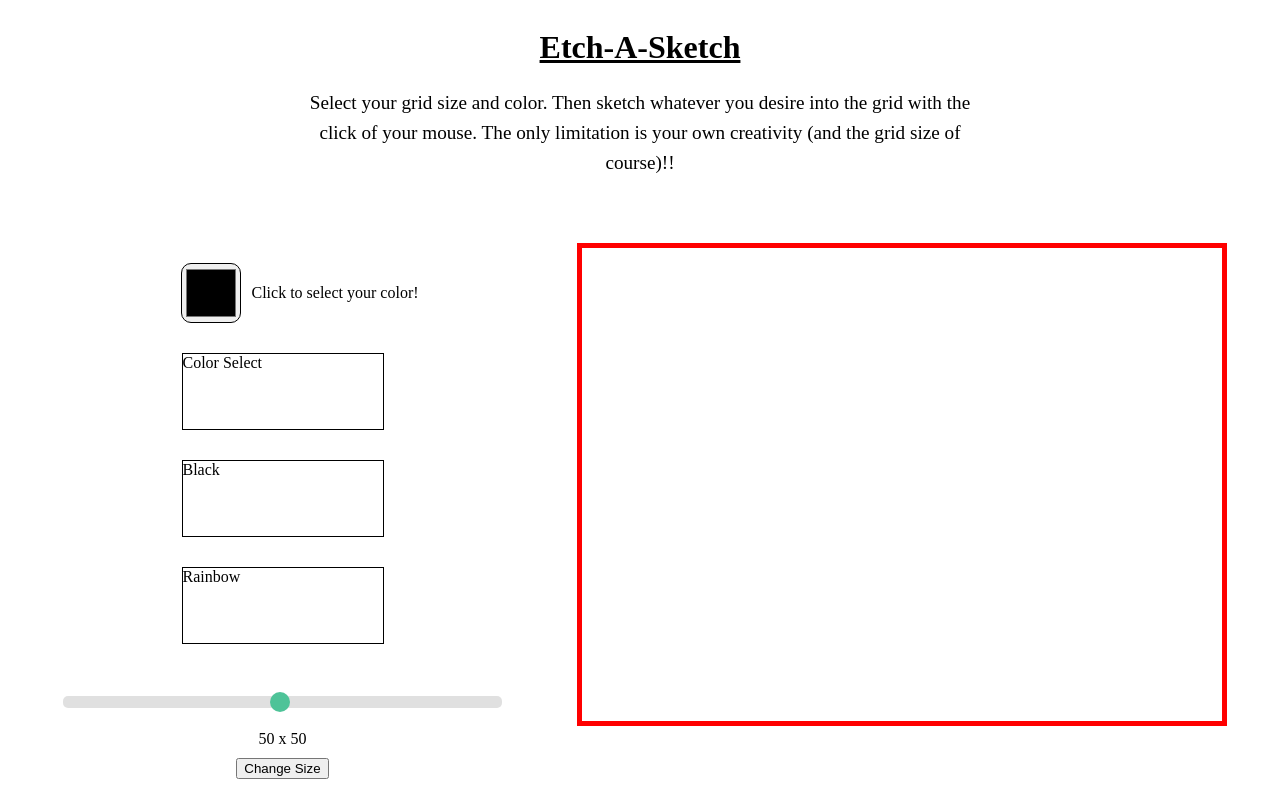
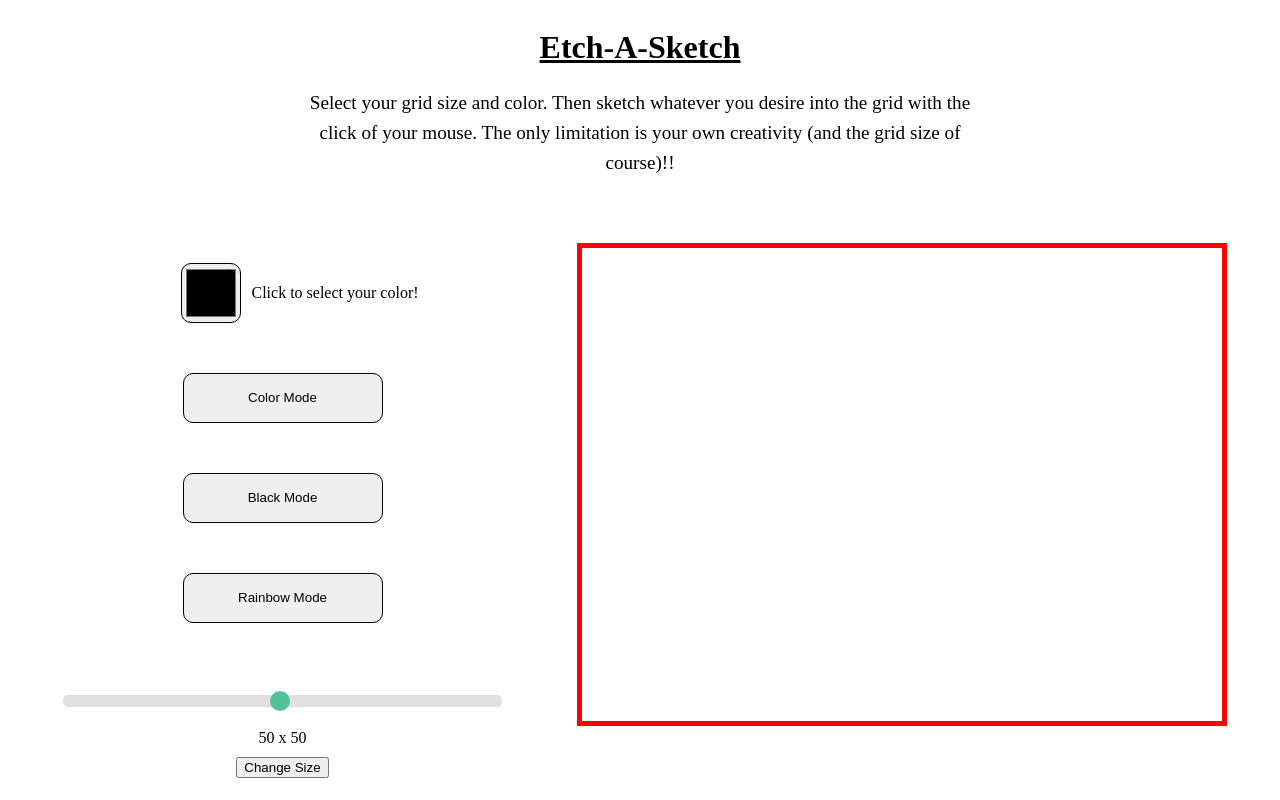
Before and after one commit to neelg07/etch-A-sketch, a plain HTML site: page index.html in a window 1280 px wide. Drawn offline with Linux system fonts and the light colour scheme.

Commit message:
Replace temp containers with input buttons for color selection

```diff
--- a/index.html
+++ b/index.html
@@ -24,13 +24,13 @@
                         <p>Click to select your color!</p>
                     </div>
                     <div class="color-select">
-                        <div class="colortemp">Color Select</div>
+                        <input type="button" class="color-mode" value="Color Mode"/>
                     </div>
                     <div class="black-select">
-                        <div class="blacktemp">Black</div>
+                        <input type="button" class="black-mode" value="Black Mode"/>
                     </div>
                     <div class="rainbow">
-                        <div class="rainbowtemp"> Rainbow</div>
+                        <input type="button" class="rainbow-mode" value="Rainbow Mode"/>
                     </div>
                     <div class="slidecontainer">
                         <input type="range" min="1" max="100" value="50" class="slider" id="myRange">
--- a/styles.css
+++ b/styles.css
@@ -39,7 +39,7 @@
     flex: 1 1 100%;
     display: flex;
     flex-flow: column;
-    row-gap: 30px;
+    row-gap: 50px;
     margin-top: 40px;
 }
 
@@ -65,12 +65,13 @@
     margin-right: 10px;
 }
 
-.colortemp,
-.blacktemp,
-.rainbowtemp {
+.color-mode,
+.black-mode,
+.rainbow-mode {
     border: 1px solid black;
+    border-radius: 10px;
     width: 200px;
-    height: 75px;
+    height: 50px;
 }
 
 .main {
```
